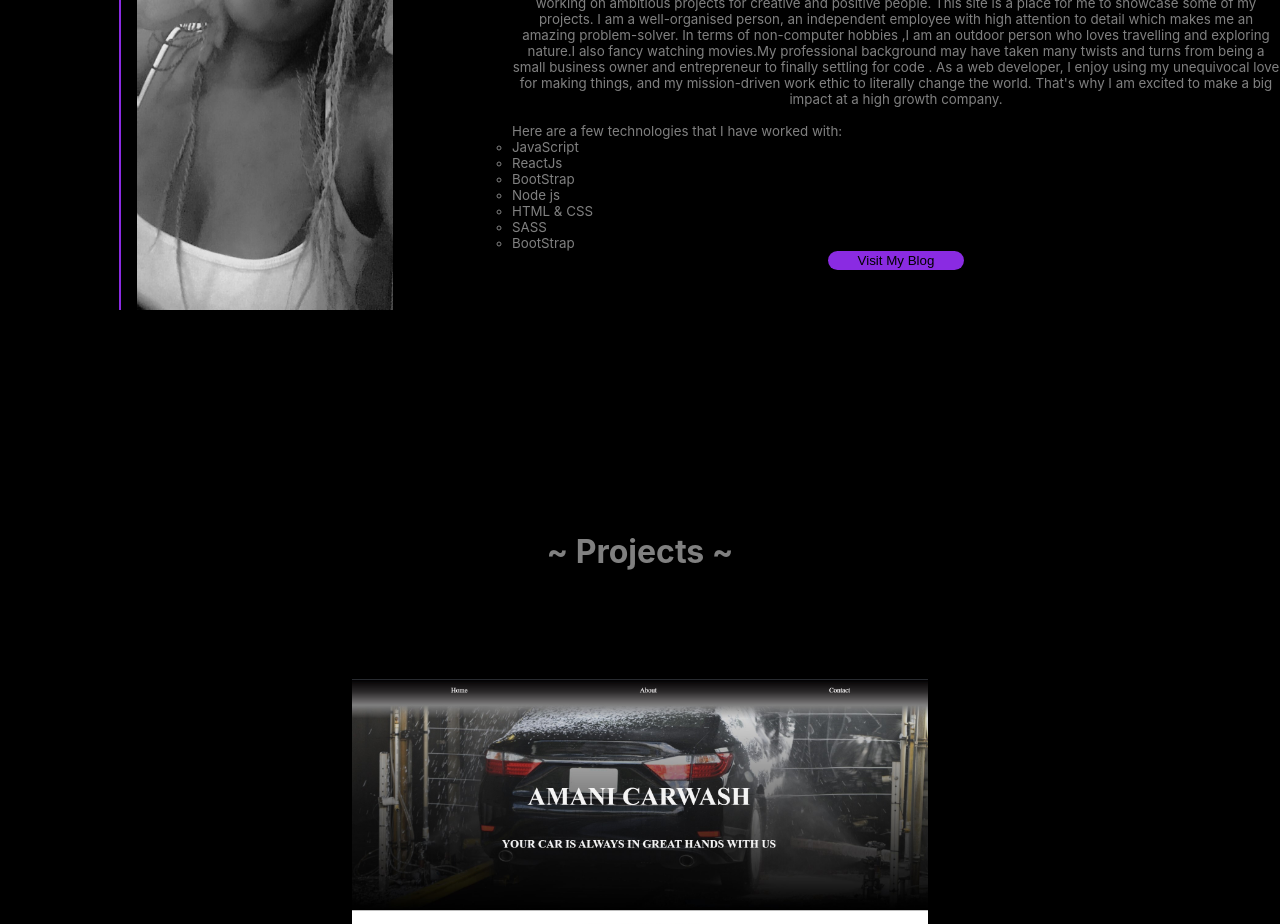
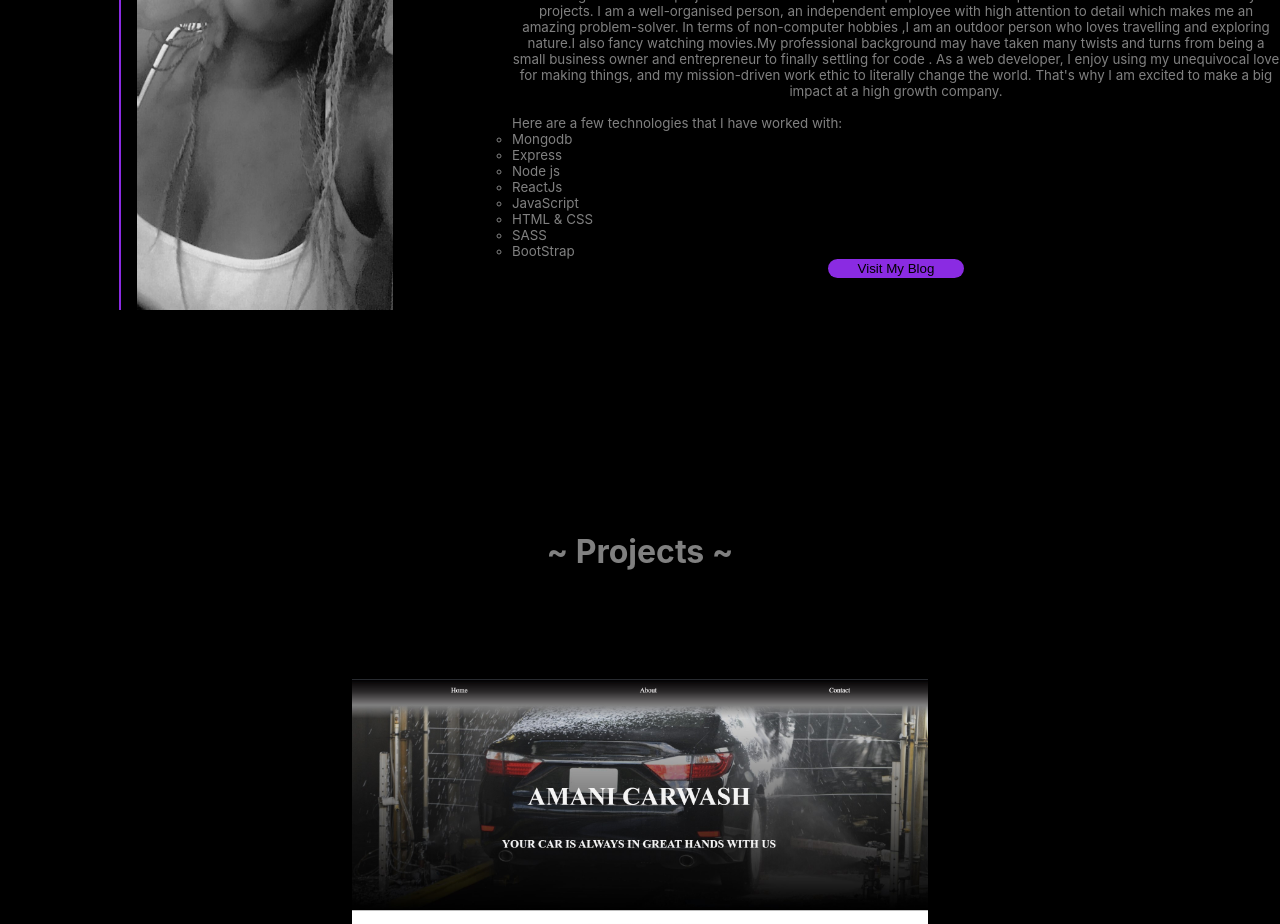
Before and after one commit to JoanKinyanjui/Kinyanjui, a React (Create React App) app: page / in a window 1280 px wide. Shown: the part 1100-2024 px from the top of the page. Built offline with nearby package versions, Linux system fonts and the light colour scheme; a web font is replaced by a local one.

Commit message:
order of skills

```diff
--- a/src/Components/About/About.js
+++ b/src/Components/About/About.js
@@ -24,10 +24,11 @@ love for making things, and my mission-driven work ethic to literally change the
 Here are a few technologies that I have worked with:
 <br />
 <ul class='skills-set'>
+<li class="skills">Mongodb</li>
+<li class="skills">Express</li>
+<li class="skills">Node js</li>
+<li class="skills">ReactJs</li>
 <li class="skills">JavaScript</li>
-<li class="skills">ReactJs</li>
-<li class="skills">BootStrap</li>
-<li class="skills">Node js</li>
 <li class="skills">HTML &  CSS</li>
 <li class="skills">SASS</li>
 <li class="skills">BootStrap</li>
```
